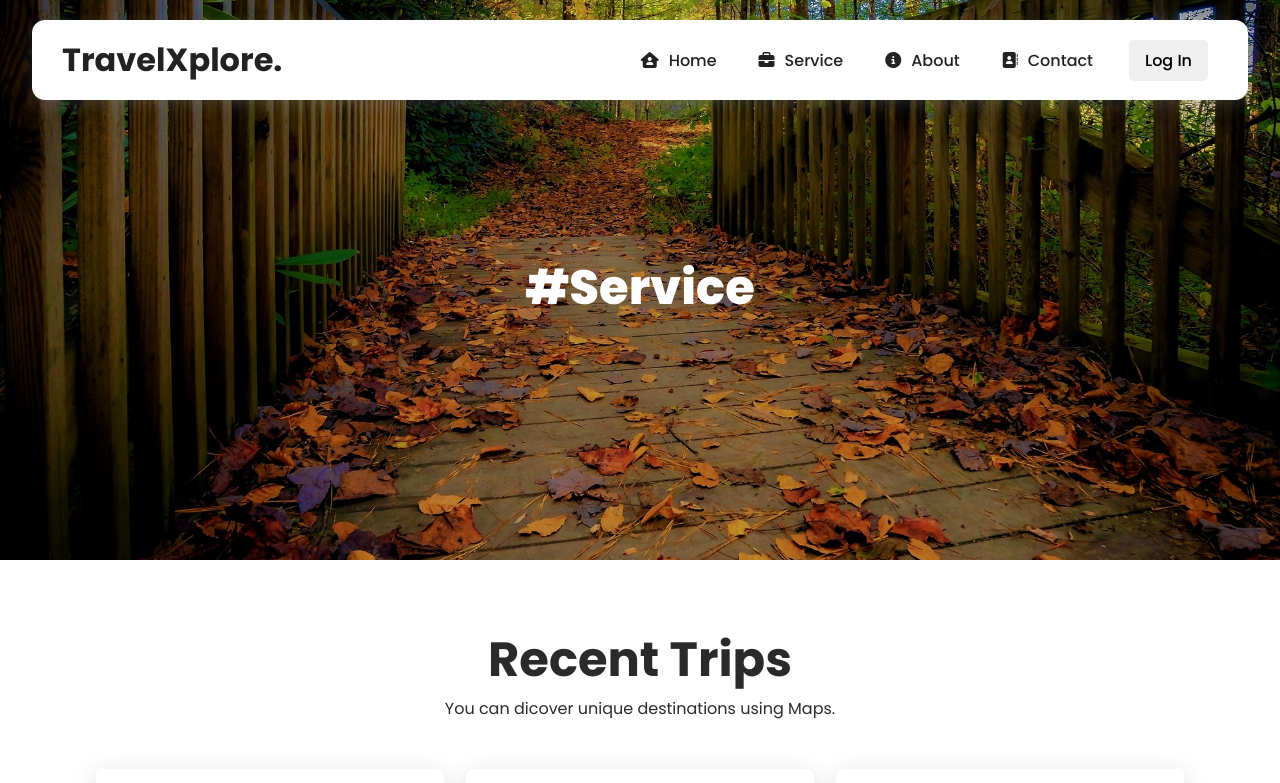
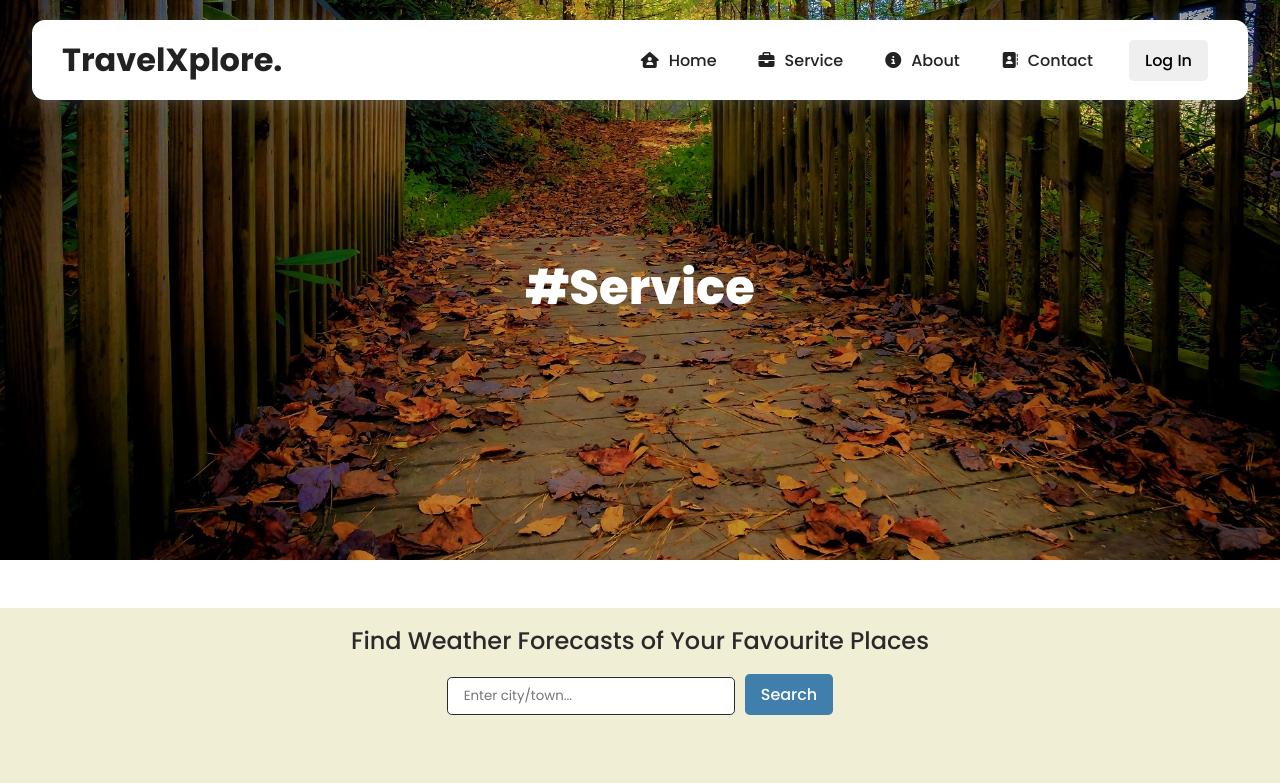
Before and after one commit to M-Rifat/TravelXplore, a React (Create React App) app: page /service in a window 1280 px wide. Shown: the top 783 px of the page. Built offline with nearby package versions, Linux system fonts and the light colour scheme.

Commit message:
Weather feature added

```diff
--- a/src/components/NavbarStyles.css
+++ b/src/components/NavbarStyles.css
@@ -128,7 +128,7 @@ button:hover{
         background: #e3f0f0;
     }
 
-    button{
+   .NavbarItems button{
         text-align: center;
         padding: 1.5rem;
         margin: auto;
--- /dev/null
+++ b/src/components/Weather.js
@@ -0,0 +1,48 @@
+import React, { useState } from 'react';
+import "./WeatherStyle.css"
+
+const api = {
+  key: "63d5a49cc299a83fc2c0a8857033c2d5",
+  base: "https://api.openweathermap.org/data/2.5/",
+};
+
+const Weather = () => {
+    const [search, setSearch] = useState("");
+    const [weather, setWeather] = useState({});
+
+    const searchPressed = () => {
+      fetch(`${api.base}weather?q=${search}&units=metric&APPID=${api.key}`)
+        .then((res) => res.json())
+        .then((result) => {
+          setWeather(result);
+        });
+    };
+
+  return (
+    <div className="weatherContainer">
+       <h2>Find Weather Forecasts of Your Favourite Places</h2>
+       <div className="search-container">
+          <input
+            type="text"
+            placeholder="Enter city/town..."
+            onChange={(e) => setSearch(e.target.value)}
+          />
+          <button onClick={searchPressed}>Search</button>
+        </div>
+
+        {typeof weather.main !== "undefined" ? (
+          <div className="info">
+            <p className="city">{weather.name}</p>
+
+            <p className="temp">{weather.main.temp} °C</p>
+
+            <p className="condition">{weather.weather[0].main}</p>
+          </div>
+        ) : (
+          ""
+        )}
+    </div>
+  )
+}
+
+export default Weather;
--- /dev/null
+++ b/src/components/WeatherStyle.css
@@ -0,0 +1,54 @@
+.weatherContainer{
+    background: #f1eed6;
+    height: 11.5rem;
+}
+.weatherContainer h2{
+        margin: 3rem 6rem 1rem 6rem ;
+        font-weight: 500;
+        color: #2a2a2a;
+        padding-top: 15px;
+}
+.weatherContainer input{
+    height: 2.4rem;
+    width: 18rem;
+    padding: 0 1rem;
+    margin-bottom: 1.2rem;
+    margin-right: 10px;
+    border-radius: 0.3rem;
+    border: 1px solid #2a2a2a;
+}
+
+.weatherContainer button{
+    display: inline;
+    background: #407eab;
+    color: #fff;
+
+}
+.weatherContainer button:hover{
+    background: #003a64;
+}
+
+.info{
+    display: flex;
+    justify-content: center;
+    align-items: center;
+    background: #fff;
+}
+.info p{
+    margin-right: 35px;
+    font-size: 20px;
+    font-weight: 700px;
+    color: #EB6E4B;
+}
+
+
+@media screen and (max-width:850px) {
+
+    .weatherContainer{
+        margin: 1rem 1rem;
+        height: 12.5rem;
+    }
+    .weatherContainer h2{
+       font-size: 18px;
+    }
+}
--- a/src/routes/Service.js
+++ b/src/routes/Service.js
@@ -2,6 +2,7 @@ import Hero from "../components/Hero";
 import Navbar from "../components/Navbar";
 import Footer from "../components/Footer";
 import TripData from "../components/TripData";
+import Weather from "../components/Weather";
 
 import serviceImg from "../assets/service.jpg";
 
@@ -10,6 +11,7 @@ function Service() {
     <>
       <Navbar />
       <Hero classVar="hero-about" introImg={serviceImg} title="#Service" />
+      <Weather/>
       <TripData/>
       <Footer/>
     </>
```
Also changed, not shown: 1 other file (tests, documents, lock files or other folders).
